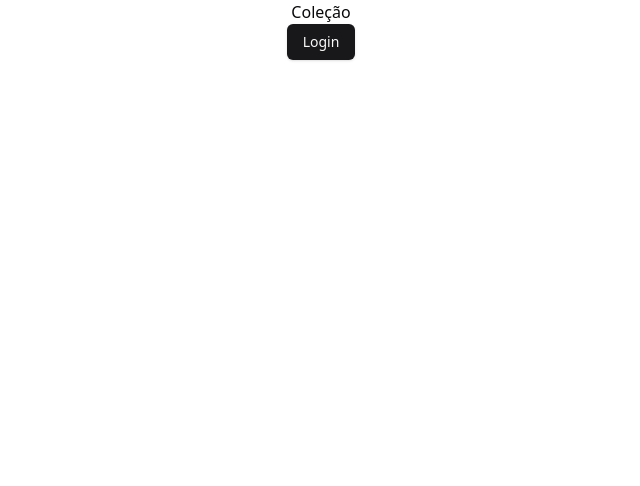
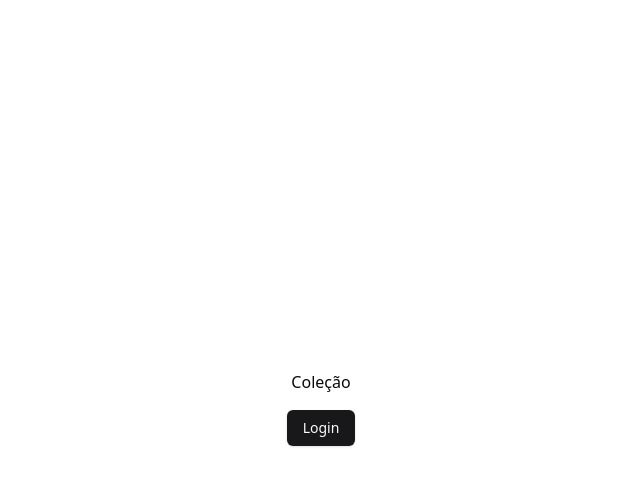
Before and after one commit to atosalves/luand-frontend, a Next.js app: page / in a window 1280 px wide. Shown: the top 486 px of the page, without its empty margins (319-959 px from the left). Built offline with nearby package versions, Linux system fonts and the light colour scheme.

Commit message:
feat: adiciona componente Toaster no layout

```diff
--- a/app/layout.tsx
+++ b/app/layout.tsx
@@ -1,5 +1,7 @@
 import { Geist, Geist_Mono } from "next/font/google";
 import "./globals.css";
+import { Toaster } from "@/components/ui/sonner";
+import { CircleAlert, CircleCheck } from "lucide-react";
 
 const geistSans = Geist({
     variable: "--font-geist-sans",
@@ -11,15 +13,15 @@ const geistMono = Geist_Mono({
     subsets: ["latin"],
 });
 
-export default function RootLayout({
-    children,
-}: Readonly<{ children: React.ReactNode }>) {
+export default function RootLayout({ children }: Readonly<{ children: React.ReactNode }>) {
     return (
         <html lang="pt-br">
-            <body
-                className={`${geistSans.variable} ${geistMono.variable} antialiased`}
-            >
-                <main className="flex flex-col items-center justify-center">
+            <body className={`${geistSans.variable} ${geistMono.variable} antialiased`}>
+                <main className="flex flex-col items-center justify-center gap-4 h-dvh p-4">
+                    <Toaster
+                        position="top-center"
+                        icons={{ error: <CircleAlert color="red" />, success: <CircleCheck color="green" /> }}
+                    />
                     {children}
                 </main>
             </body>
```
